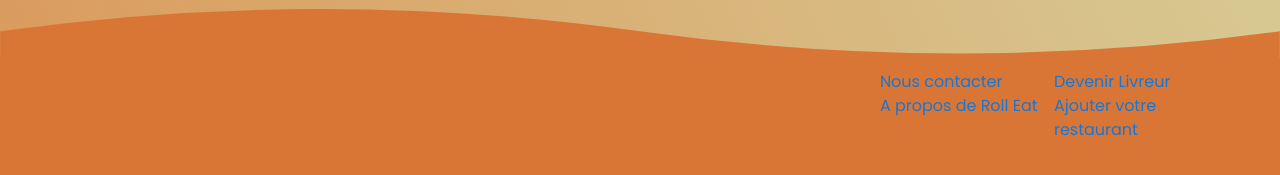
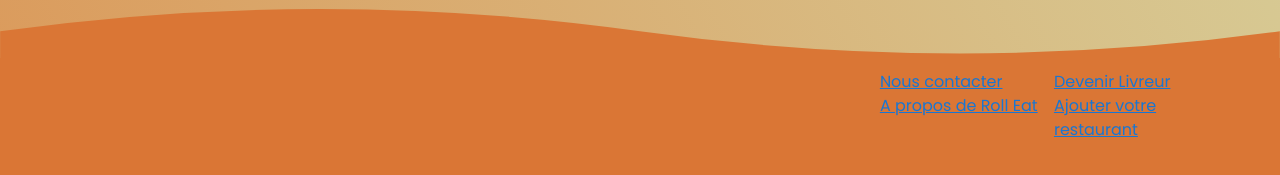
Before and after one commit to antoniorosemary/RollEat-frontend, a Vue app: page /protected in a window 1280 px wide. Shown: the part 622-797 px from the top of the page. Built offline with nearby package versions, Linux system fonts and the light colour scheme.

Commit message:
fixed @a a mark to use router-link

```diff
--- a/src/components/App/CustomFooter.vue
+++ b/src/components/App/CustomFooter.vue
@@ -16,18 +16,26 @@
         <v-col class="col-auto container mr-sm-10 mr-n16">
           <v-row no-gutters>
             <v-col class="col-12 footer-link" sm="6">
-              <a>Nous contacter</a>
+              <router-link :to="hrefContactUs">
+                <a>Nous contacter</a>
+              </router-link>
             </v-col>
             <v-col class="col-12 footer-link" sm="6">
-              <a>Devenir Livreur</a>
+              <router-link :to="hrefBecomeDelivery">
+                <a>Devenir Livreur</a>
+              </router-link>
             </v-col>
           </v-row>
           <v-row no-gutters>
             <v-col class="col-12 footer-link" sm="6">
-              <a>A propos de Roll Eat</a>
+              <router-link :to="hrefAboutUs">
+                <a>A propos de Roll Eat</a>
+              </router-link>
             </v-col>
             <v-col class="col-12 footer-link" sm="6">
-              <a>Ajouter votre restaurant</a>
+              <router-link :to="hrefAddRestaurant">
+                <a>Ajouter votre restaurant</a>
+              </router-link>
             </v-col>
           </v-row>
         </v-col>
@@ -38,9 +46,19 @@
 
 <script lang="ts">
 import ResponsiveLogo from '../ResponsiveLogo.vue';
+import { mapState } from 'vuex';
+
 export default {
   components: {
     ResponsiveLogo
+  },
+  computed: {
+    ...mapState([
+      'hrefContactUs',
+      'hrefBecomeDelivery',
+      'hrefAboutUs',
+      'hrefAddRestaurant'
+    ])
   }
 }
 </script>
--- a/src/components/Register.vue
+++ b/src/components/Register.vue
@@ -8,9 +8,12 @@
       </v-card-title>
       <v-card-subtitle>
         Vous avez déja un compte ?
-        <a :href="hrefLogin">
-          connectez vous
-        </a>
+        <router-link :to="hrefLogin">
+          <a>
+            connectez vous
+          </a>
+        </router-link>
+
       </v-card-subtitle>
 
       <v-card-text>
--- a/src/store/index.ts
+++ b/src/store/index.ts
@@ -18,7 +18,11 @@ export default new Vuex.Store({
     hrefCommands: "/commands",
     hrefCatalogue: "/catalogue",
     hrefStats: "/stats",
-        hrefDelivery: "/delivery"
+    hrefDelivery: "/delivery",
+    hrefContactUs: "/contactus",
+    hrefBecomeDelivery: "/becomedelivery",
+    hrefAboutUs: "/aboutus",
+    hrefAddRestaurant: "/addRestaurant"
 
   }
 // state: {
```
Lines whose indentation alone changed are shown as unchanged.
